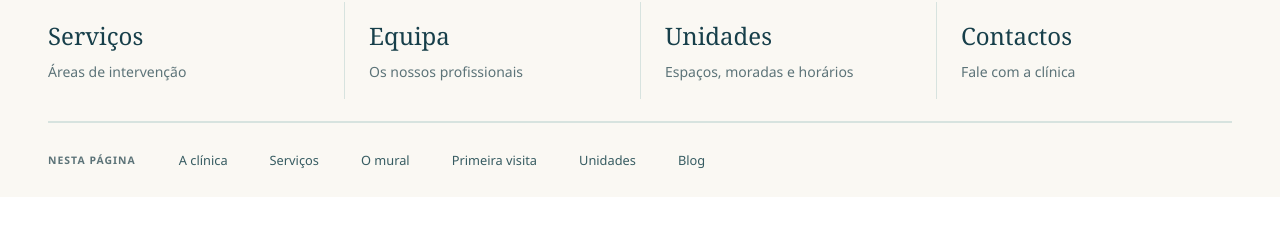
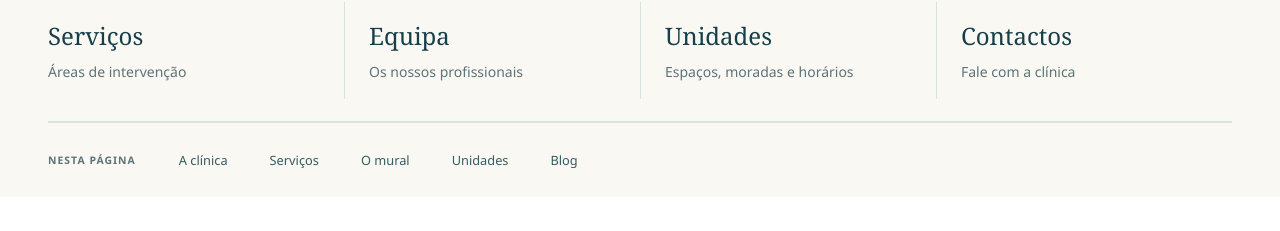
Before and after one commit to MartimMatos17/alcancari-clinic, a React (Vite) app: page / in a window 1280 px wide. Shown: the part 861-1092 px from the top of the page. Built offline with nearby package versions, Linux system fonts and the light colour scheme.

Commit message:
Retira o guia da primeira visita da página inicial

```diff
--- a/src/pages/HomePage.jsx
+++ b/src/pages/HomePage.jsx
@@ -12,20 +12,17 @@ import VirtualTour from '../components/VirtualTour'
 
 const ClinicExplorer = lazy(() => import('../components/ClinicExplorer'))
 const DiscoveryWall = lazy(() => import('../components/DiscoveryWall'))
-const FirstVisitJourney = lazy(() => import('../components/FirstVisitJourney'))
 
 export default function HomePage() {
   usePageMeta()
   const [exploreOpened, setExploreOpened] = useState(false)
   const [wallOpened, setWallOpened] = useState(false)
-  const [visitOpened, setVisitOpened] = useState(false)
   const connectRef = useRef(null)
   const wallRef = useRef(null)
-  const visitRef = useRef(null)
 
   useEffect(() => {
     const reveal = () => {
-      const target = { '#alcancari-connect': connectRef, '#pessoas-da-alcancari': wallRef, '#primeira-visita': visitRef }[window.location.hash]?.current
+      const target = { '#alcancari-connect': connectRef, '#pessoas-da-alcancari': wallRef }[window.location.hash]?.current
       if (target) { target.open = true; target.querySelector('summary')?.focus({ preventScroll: true }); target.scrollIntoView({ block: 'start' }) }
     }
     reveal()
@@ -116,7 +113,7 @@ export default function HomePage() {
         <span>Nesta página</span>
         <a href="#a-clinica">A clínica</a><a href="#areas-de-intervencao">Serviços</a>
         <a href="#pessoas-da-alcancari">O mural</a>
-        <a href="#primeira-visita">Primeira visita</a><a href="#os-nossos-espacos">Unidades</a><a href="#ideias-e-novidades">Blog</a>
+        <a href="#os-nossos-espacos">Unidades</a><a href="#ideias-e-novidades">Blog</a>
       </nav>
 
       {/* Sobre a clínica */}
@@ -243,13 +240,6 @@ export default function HomePage() {
         </div>
       </section>
 
-      <div className="container-shell alc-home-visit-wrap">
-        <details ref={visitRef} id="primeira-visita" className="alc-home-visit alc-home-explore-optional" onToggle={event => { if (event.currentTarget.open) setVisitOpened(true) }}>
-          <summary><span><strong>Preparar a primeira visita</strong><small>Um guia interativo com etapas e uma checklist para a sua visita.</small></span><span aria-hidden="true">+</span></summary>
-          <Suspense fallback={<p role="status">A preparar o guia…</p>}>{visitOpened && <FirstVisitJourney id="guia-primeira-visita" />}</Suspense>
-        </details>
-      </div>
-
       {/* Publicações do Blog */}
       <section className="container-shell alc-home-section alc-home-news" id="ideias-e-novidades">
         <div className="alc-home-section-heading">
--- a/src/pages/PrivacyPage.jsx
+++ b/src/pages/PrivacyPage.jsx
@@ -10,7 +10,7 @@ export default function PrivacyPage() {
   const [message, setMessage] = useState('')
   usePageMeta('Privacidade', 'Saiba como funcionam os contactos, as preferências deste navegador e as ligações a serviços externos.')
   const clear = () => {
-    if (!window.confirm('Apagar os favoritos, leituras guardadas, checklist, preferências de leitura e páginas recentes deste navegador?')) return
+    if (!window.confirm('Apagar os favoritos, leituras guardadas, preferências de leitura e páginas recentes deste navegador?')) return
     try {
       const done = clearSitePreferences(window.localStorage, window.sessionStorage)
       if (done) window.location.reload()
@@ -20,7 +20,7 @@ export default function PrivacyPage() {
   return <><PageIntro eyebrow="Privacidade" title="Clareza, também nos seus dados." intro="Saiba que dados ficam no seu navegador e o que acontece quando contacta a clínica." /><article className="container-shell article-content">
     <h2>Informação institucional</h2><p>Este website apresenta a clínica, os serviços, a equipa, as unidades e conteúdos do Blog. Não disponibiliza contas de pacientes, pagamentos ou acesso a processos clínicos.</p>
     <h2>Contactos e formulário</h2><p>{formAvailable ? 'Ao enviar o formulário, os dados que preencher são enviados através do Formspree. Podem incluir nome, email, telefone, mensagem e preferências de contacto ou marcação. A equipa confirma a disponibilidade.' : 'O formulário está desativado. Pode falar com a equipa por telefone, email ou WhatsApp.'}</p><p>Não introduza dados de saúde, documentos clínicos, palavras-passe ou informações sensíveis. As ligações de email, telefone e WhatsApp abrem a aplicação ou serviço escolhido, sujeito às respetivas condições.</p>
-    <h2>Preferências guardadas no navegador</h2><p>Favoritos, leituras guardadas, checklist da primeira visita e ajustes de conforto e tamanho do texto podem ficar no armazenamento local deste navegador até serem removidos. A lista de páginas recentes usa o armazenamento de sessão do separador e pode ser limpa ou pausada na própria lista. Estes dados não são enviados pela aplicação para um serviço de análise.</p><div className="privacy-details"><h2>As suas escolhas, sob controlo.</h2><p>Pode apagar os dados locais das funcionalidades abaixo. A página será recarregada para aplicar a alteração. Esta ação não apaga mensagens já enviadas nem dados guardados por serviços externos.</p><ul><li>Favoritos e leituras guardadas</li><li>Checklist de preparação da visita</li><li>Preferências de texto, contraste e movimento</li><li>Páginas recentes deste separador</li></ul><button className="button button-primary" type="button" onClick={clear}>Apagar preferências deste site</button>{message && <p role="status">{message}</p>}</div>
+    <h2>Preferências guardadas no navegador</h2><p>Favoritos, leituras guardadas e ajustes de conforto e tamanho do texto podem ficar no armazenamento local deste navegador até serem removidos. A lista de páginas recentes usa o armazenamento de sessão do separador e pode ser limpa ou pausada na própria lista. Estes dados não são enviados pela aplicação para um serviço de análise.</p><div className="privacy-details"><h2>As suas escolhas, sob controlo.</h2><p>Pode apagar os dados locais das funcionalidades abaixo. A página será recarregada para aplicar a alteração. Esta ação não apaga mensagens já enviadas nem dados guardados por serviços externos.</p><ul><li>Favoritos e leituras guardadas</li><li>Preferências de texto, contraste e movimento</li><li>Páginas recentes deste separador</li></ul><button className="button button-primary" type="button" onClick={clear}>Apagar preferências deste site</button>{message && <p role="status">{message}</p>}</div>
     <h2>Redes sociais e serviços externos</h2><p>O conteúdo incorporado do Facebook só é carregado quando seleciona a opção para o ver. Ao carregá-lo, o navegador comunica com a Meta, que pode usar cookies e tratar dados segundo as suas próprias políticas. Ocultar a cronologia interrompe a apresentação, mas não elimina cookies já definidos pelo fornecedor.</p><p>As imagens das publicações do Instagram são apresentadas pelo próprio site. A ligação à publicação original abre o Instagram. Mapas e restantes ligações externas são abertos por escolha do visitante.</p>
     <h2>Medição de utilização</h2><p>Este site não utiliza ferramentas de análise de visitantes ou publicidade.</p>
     <h2>Questões sobre privacidade</h2><p>Para esclarecer como são tratados os seus dados ou fazer um pedido relativo aos seus dados pessoais, contacte a clínica.</p><Link className="text-link" to="/contactos">Consultar os contactos da clínica ↗</Link>
--- a/src/styles/home-redesign.css
+++ b/src/styles/home-redesign.css
@@ -966,8 +966,7 @@
 .alc-home-units .alc-tour { margin: 32px 0 0; padding: clamp(16px, 3vw, 32px); background: #ffffff90; border-radius: 20px; }
 .alc-home-units .alc-tour__intro h2 { font-size: 1.5rem; margin-block: 10px 16px; }
 .alc-home-units .alc-tour__units { margin: 16px 0 24px; }
-.alc-home-units .alc-tour__stage { height: clamp(240px, 37vw, 440px); }
-.alc-home-visit-wrap { margin-block: 28px 0; }
+.alc-home-units .alc-tour__stage img { max-height:min(58svh,440px); }
 .alc-home-discover { margin-block: 0 48px; }
 .alc-home-discover .alc-home-atlas-link { margin-bottom: 0; padding-block: 28px; border-bottom: 0; }
 .alc-home-atlas-link h2 { font-size: clamp(2rem, 3.4vw, 3rem); margin-top: 12px; }
@@ -979,11 +978,7 @@
 .alc-home-explore-optional > summary small { font-size: .875rem; }
 .alc-home-explore-optional > summary:hover strong { color: #11677a; }
 .alc-home-explore-optional > summary:focus-visible { outline: 3px solid #11677a; outline-offset: 5px; }
-.alc-home-visit { border-block: 1px solid #cfddd5; }
-.alc-home-visit .fv { padding-block: 32px; background: transparent; }
-.alc-home-visit .fv-shell, .alc-home-discover .container-shell { width: 100%; }
-.alc-home-visit .fv-head { margin-bottom: 28px; }
-.alc-home-visit .fv-head h2 { font-size: 2rem; }
+.alc-home-discover .container-shell { width: 100%; }
 .alc-home-discover .discovery-wall { border-radius: 20px; margin-bottom: 24px; padding: clamp(20px, 4vw, 40px); }
 .alc-home-discover .ac-connect { padding-top: 24px; }
 .alc-home-cta-inner { padding-block: clamp(36px, 5vw, 64px); }
```
